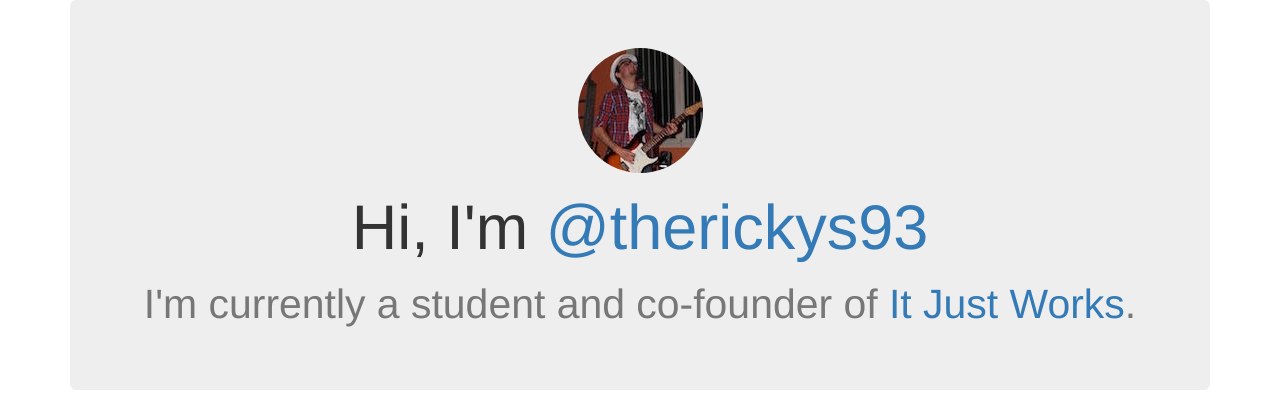
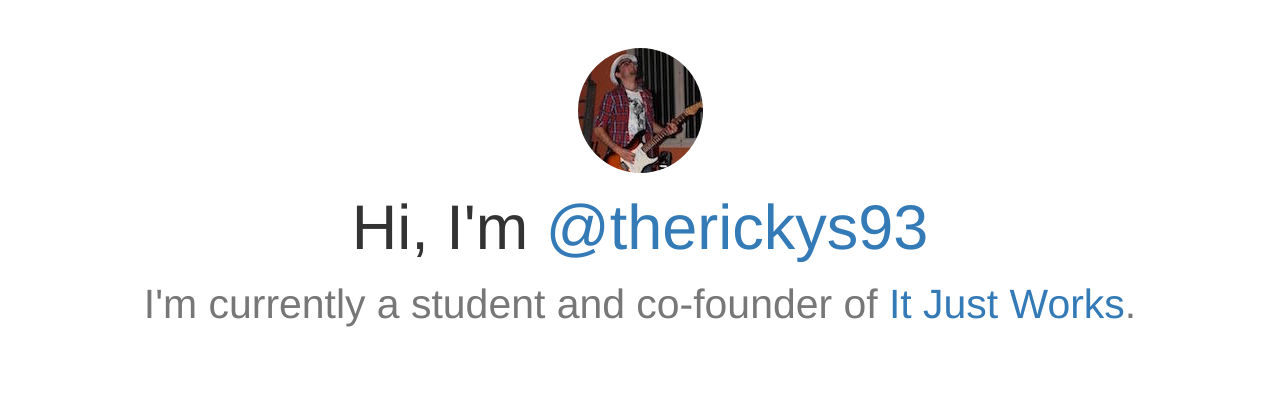
Before and after one commit to therickys93/therickys93.github.io, a website: page index.html in a window 1280 px wide. Shown: the top 417 px of the page. Drawn offline with Linux system fonts and the light colour scheme; files whose address does not match are found by name.

Commit message:
colore bianco al jumbotron

```diff
--- a/index.html
+++ b/index.html
@@ -9,7 +9,7 @@
 
     <link href="bower_components/font-awesome/css/font-awesome.min.css" rel="stylesheet" />
     <link href="bower_components/bootstrap/dist/css/bootstrap.min.css" rel="stylesheet" />
-
+	<link href="style.css" rel="stylesheet" />
     <!-- HTML5 shim and Respond.js for IE8 support of HTML5 elements and media queries -->
     <!-- WARNING: Respond.js doesn't work if you view the page via file:// -->
     <!--[if lt IE 9]>
--- /dev/null
+++ b/style.css
@@ -0,0 +1,3 @@
+.jumbotron {
+	background-color: white;
+}
```
